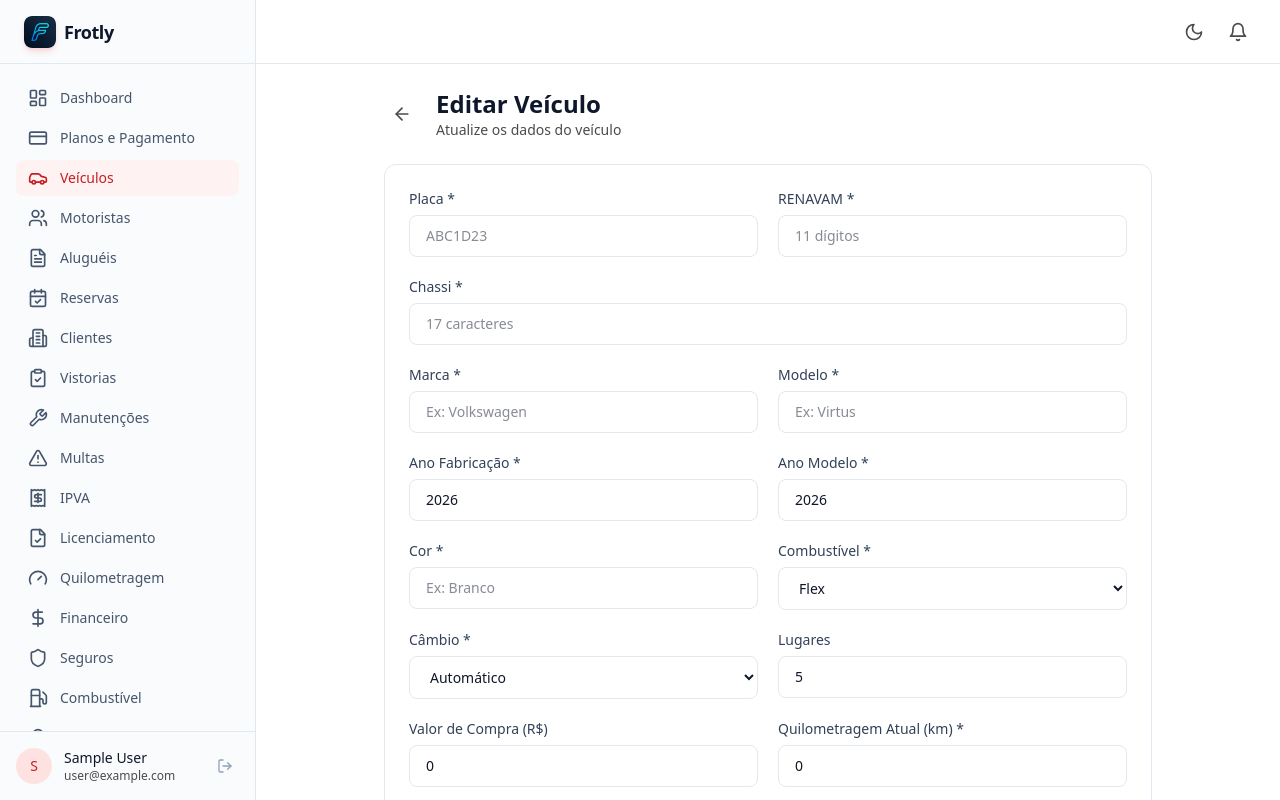
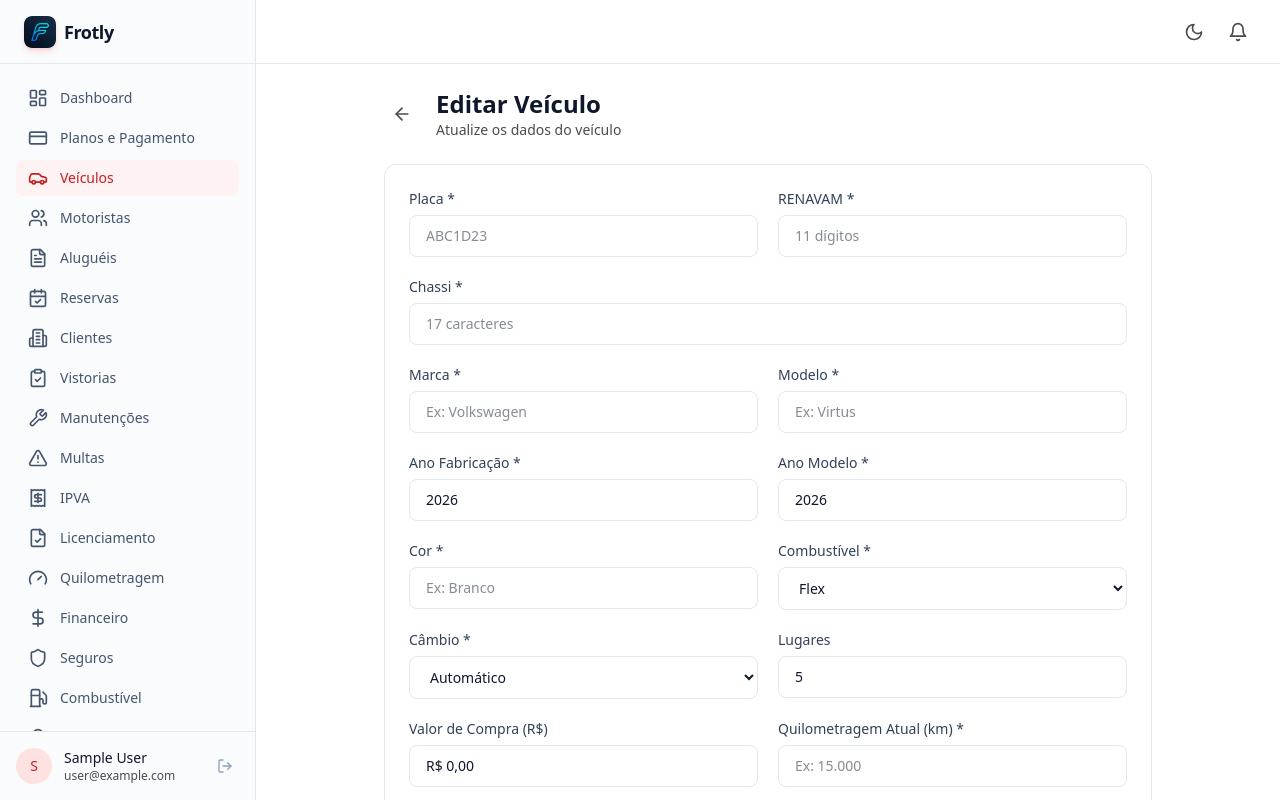
Before and after one commit to luizmagacho/frotly-frontend, a Next.js app: page /veiculos/1/editar in a window 1280 px wide. Built offline with nearby package versions, Linux system fonts and the light colour scheme; no server answers; sample sign-in values are in the browser's storage.

Commit message:
feat(frontend): add masks for currency and mileage in vehicle forms

```diff
--- a/app/(dashboard)/veiculos/[id]/editar/page.tsx
+++ b/app/(dashboard)/veiculos/[id]/editar/page.tsx
@@ -56,6 +56,16 @@ export default function EditVehiclePage() {
   const handleSubmit = (e: React.FormEvent) => {
     e.preventDefault();
     mutation.mutate(form);
+  };
+
+  const handleCurrencyChange = (e: React.ChangeEvent<HTMLInputElement>) => {
+    const value = e.target.value.replace(/\D/g, '');
+    setForm({ ...form, purchasePrice: Number(value) / 100 });
+  };
+
+  const handleMileageChange = (e: React.ChangeEvent<HTMLInputElement>) => {
+    const value = e.target.value.replace(/\D/g, '');
+    setForm({ ...form, mileage: Number(value) });
   };
 
   const inputClass = "w-full rounded-lg border border-slate-200 bg-white px-4 py-2.5 text-sm focus:border-blue-500 focus:outline-none dark:border-slate-700 dark:bg-slate-900 dark:text-white";
@@ -137,11 +147,23 @@ export default function EditVehiclePage() {
           </div>
           <div>
             <label className={labelClass}>Valor de Compra (R$)</label>
-            <input type="number" step="0.01" className={inputClass} value={form.purchasePrice} onChange={(e) => setForm({ ...form, purchasePrice: +e.target.value })} />
+            <input
+              type="text"
+              className={inputClass}
+              value={new Intl.NumberFormat('pt-BR', { style: 'currency', currency: 'BRL' }).format(form.purchasePrice || 0)}
+              onChange={handleCurrencyChange}
+            />
           </div>
           <div>
             <label className={labelClass}>Quilometragem Atual (km) *</label>
-            <input type="number" className={inputClass} value={form.mileage} onChange={(e) => setForm({ ...form, mileage: +e.target.value })} placeholder="Ex: 15000" required />
+            <input
+              type="text"
+              className={inputClass}
+              value={form.mileage ? new Intl.NumberFormat('pt-BR').format(form.mileage) : ''}
+              onChange={handleMileageChange}
+              placeholder="Ex: 15.000"
+              required
+            />
           </div>
           <div className="md:col-span-2">
             <label className={labelClass}>Observações</label>
--- a/app/(dashboard)/veiculos/novo/page.tsx
+++ b/app/(dashboard)/veiculos/novo/page.tsx
@@ -26,6 +26,16 @@ export default function NewVehiclePage() {
   const handleSubmit = (e: React.FormEvent) => {
     e.preventDefault();
     mutation.mutate(form);
+  };
+
+  const handleCurrencyChange = (e: React.ChangeEvent<HTMLInputElement>) => {
+    const value = e.target.value.replace(/\D/g, '');
+    setForm({ ...form, purchasePrice: Number(value) / 100 });
+  };
+
+  const handleMileageChange = (e: React.ChangeEvent<HTMLInputElement>) => {
+    const value = e.target.value.replace(/\D/g, '');
+    setForm({ ...form, mileage: Number(value) });
   };
 
   const inputClass = "w-full rounded-lg border border-slate-200 bg-white px-4 py-2.5 text-sm focus:border-blue-500 focus:outline-none dark:border-slate-700 dark:bg-slate-900 dark:text-white";
@@ -98,11 +108,23 @@ export default function NewVehiclePage() {
           </div>
           <div>
             <label className={labelClass}>Valor de Compra (R$)</label>
-            <input type="number" step="0.01" className={inputClass} value={form.purchasePrice} onChange={(e) => setForm({ ...form, purchasePrice: +e.target.value })} />
+            <input
+              type="text"
+              className={inputClass}
+              value={new Intl.NumberFormat('pt-BR', { style: 'currency', currency: 'BRL' }).format(form.purchasePrice || 0)}
+              onChange={handleCurrencyChange}
+            />
           </div>
           <div>
             <label className={labelClass}>Quilometragem Atual (km) *</label>
-            <input type="number" className={inputClass} value={form.mileage} onChange={(e) => setForm({ ...form, mileage: +e.target.value })} placeholder="Ex: 15000" required />
+            <input
+              type="text"
+              className={inputClass}
+              value={form.mileage ? new Intl.NumberFormat('pt-BR').format(form.mileage) : ''}
+              onChange={handleMileageChange}
+              placeholder="Ex: 15.000"
+              required
+            />
           </div>
           <div className="md:col-span-2">
             <label className={labelClass}>Observações</label>
```
